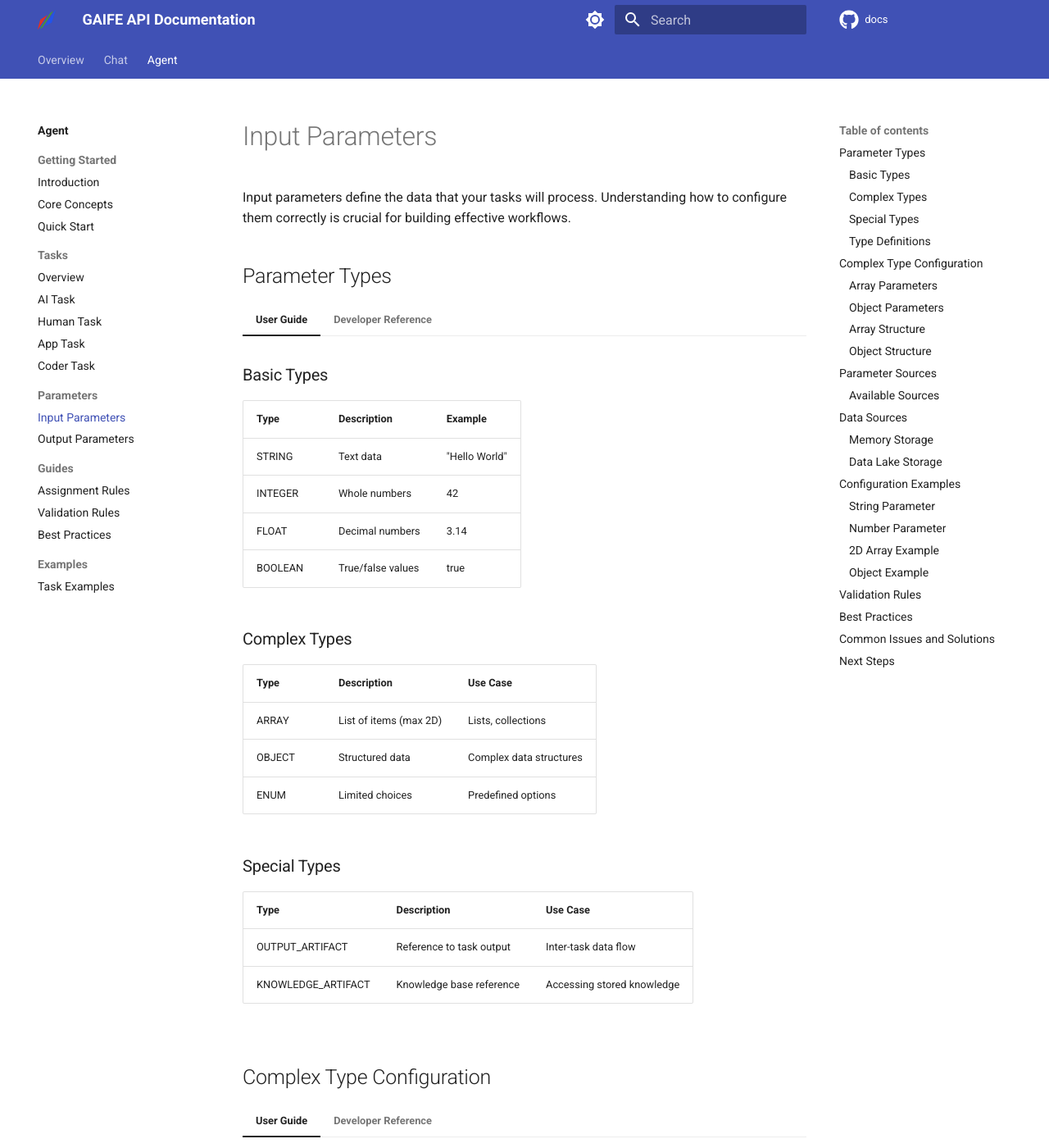
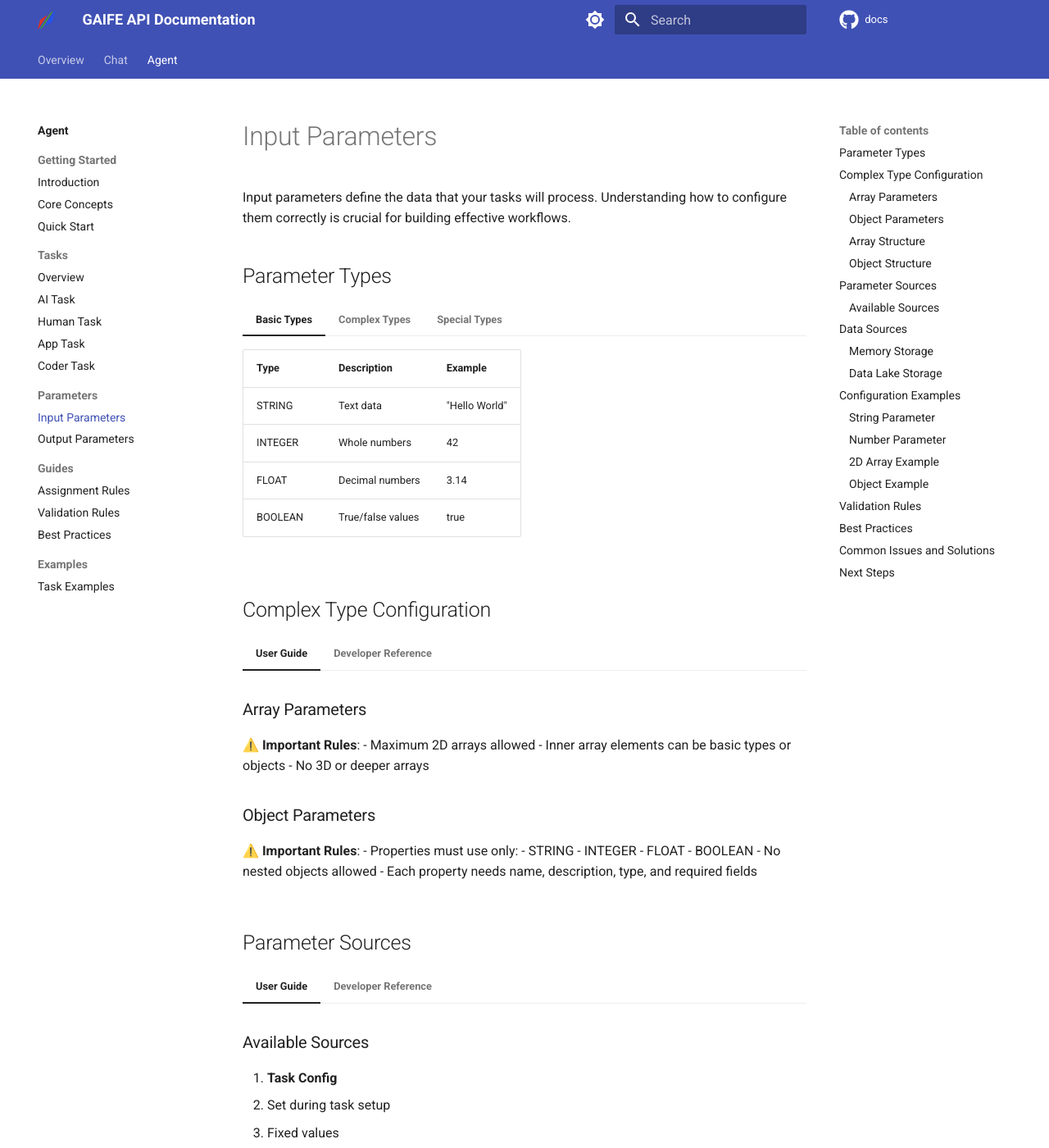
Before and after one commit to gaife/docs, an MkDocs documentation site: the page built from docs/agent/parameters/input-parameters.md, in a window 1280 px wide and 1400 px high. Shown: the whole window at 82% size. Built offline with MkDocs 1.6.1 and Material for MkDocs 9.7.7, drawn with Linux system fonts in a browser that asks for light colours; comment, search, counter and statistics services are not loaded.

Commit message:
parameter type section change in input param.

````diff
--- a/docs/agent/parameters/input-parameters.md
+++ b/docs/agent/parameters/input-parameters.md
@@ -4,8 +4,7 @@ Input parameters define the data that your tasks will process. Understanding how
 
 ## Parameter Types
 
-=== "User Guide"
-    ### Basic Types
+=== "Basic Types"
     | Type | Description | Example |
     |------|-------------|---------|
     | STRING | Text data | "Hello World" |
@@ -13,53 +12,18 @@ Input parameters define the data that your tasks will process. Understanding how
     | FLOAT | Decimal numbers | 3.14 |
     | BOOLEAN | True/false values | true |
 
-    ### Complex Types
-    | Type | Description | Use Case |
-    |------|-------------|----------|
-    | ARRAY | List of items (max 2D) | Lists, collections |
-    | OBJECT | Structured data | Complex data structures |
-    | ENUM | Limited choices | Predefined options |
+=== "Complex Types"
+    | Type | Description | Example | Restrictions |
+    |------|-------------|---------|--------------|
+    | ARRAY | List of items | `["item1", "item2"]` | Maximum 2D arrays allowed |
+    | OBJECT | Structured data | `{"name": "John"}` | Properties must be basic types |
+    | ENUM | Limited choices | `"APPROVED"` | Fixed set of values |
 
-    ### Special Types
+=== "Special Types"
     | Type | Description | Use Case |
     |------|-------------|----------|
     | OUTPUT_ARTIFACT | Reference to task output | Inter-task data flow |
     | KNOWLEDGE_ARTIFACT | Knowledge base reference | Accessing stored knowledge |
-
-=== "Developer Reference"
-    ### Type Definitions
-    ```python
-    # Basic Types
-    STRING = "string"
-    INTEGER = "integer"
-    FLOAT = "float"
-    BOOLEAN = "boolean"
-
-    # Complex Types
-    ARRAY = "array"
-    OBJECT = "object"
-    ENUM = "enum"
-
-    # Special Types
-    OUTPUT_ARTIFACT = "output_artifact"
-    KNOWLEDGE_ARTIFACT = "knowledge_artifact"
-
-    # Object Property Types (Strict)
-    class ObjectPropertyType(str, Enum):
-        STRING = "string"
-        INTEGER = "integer"
-        FLOAT = "float"
-        BOOLEAN = "boolean"
-
-    # Array Item Types (Strict)
-    class ArrayItemType(str, Enum):
-        STRING = "string"
-        INTEGER = "integer"
-        FLOAT = "float"
-        BOOLEAN = "boolean"
-        ARRAY = "array"      # Only for 2D arrays
-        OBJECT = "object"
-    ```
 
 ## Complex Type Configuration
 
````
